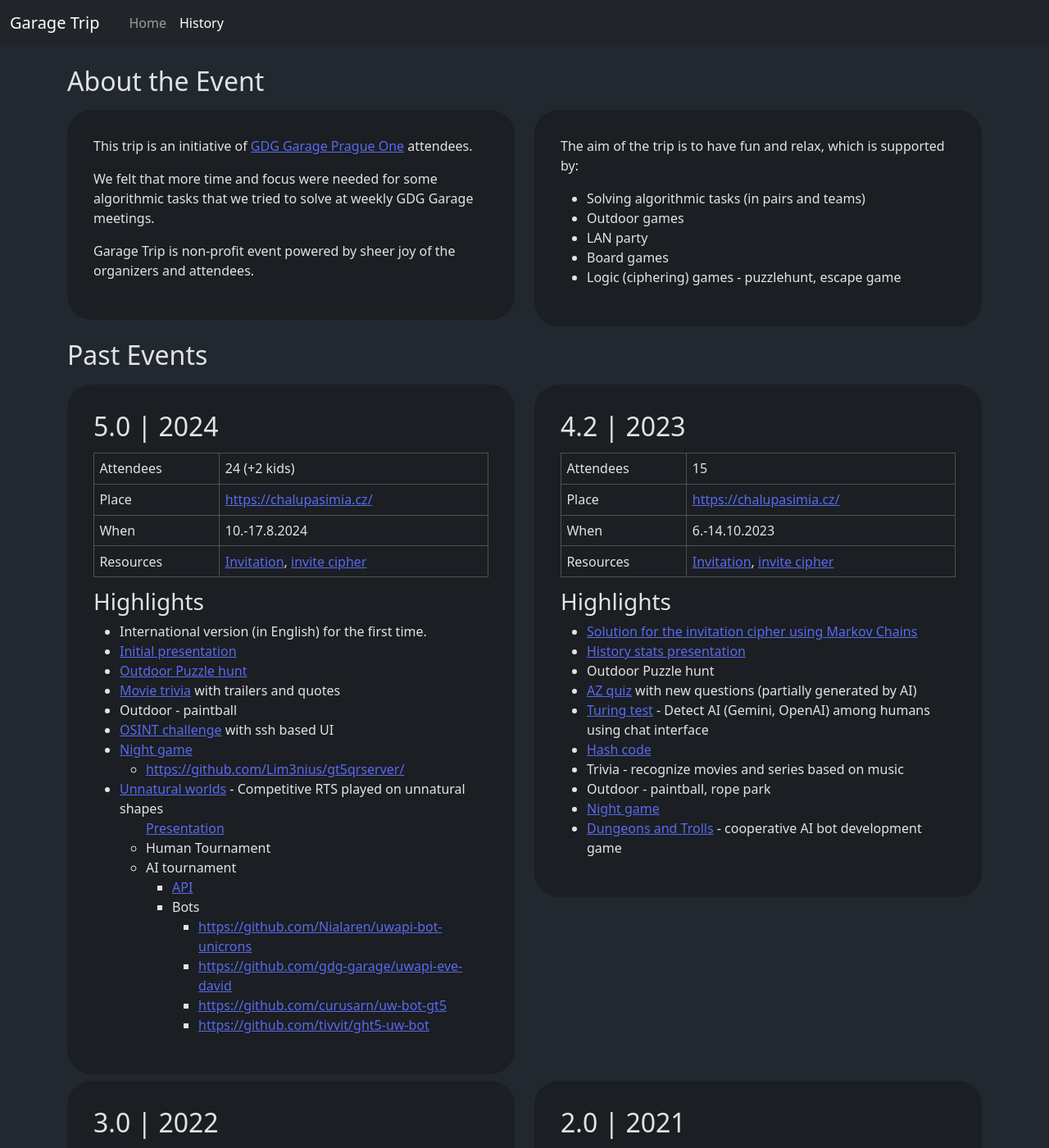
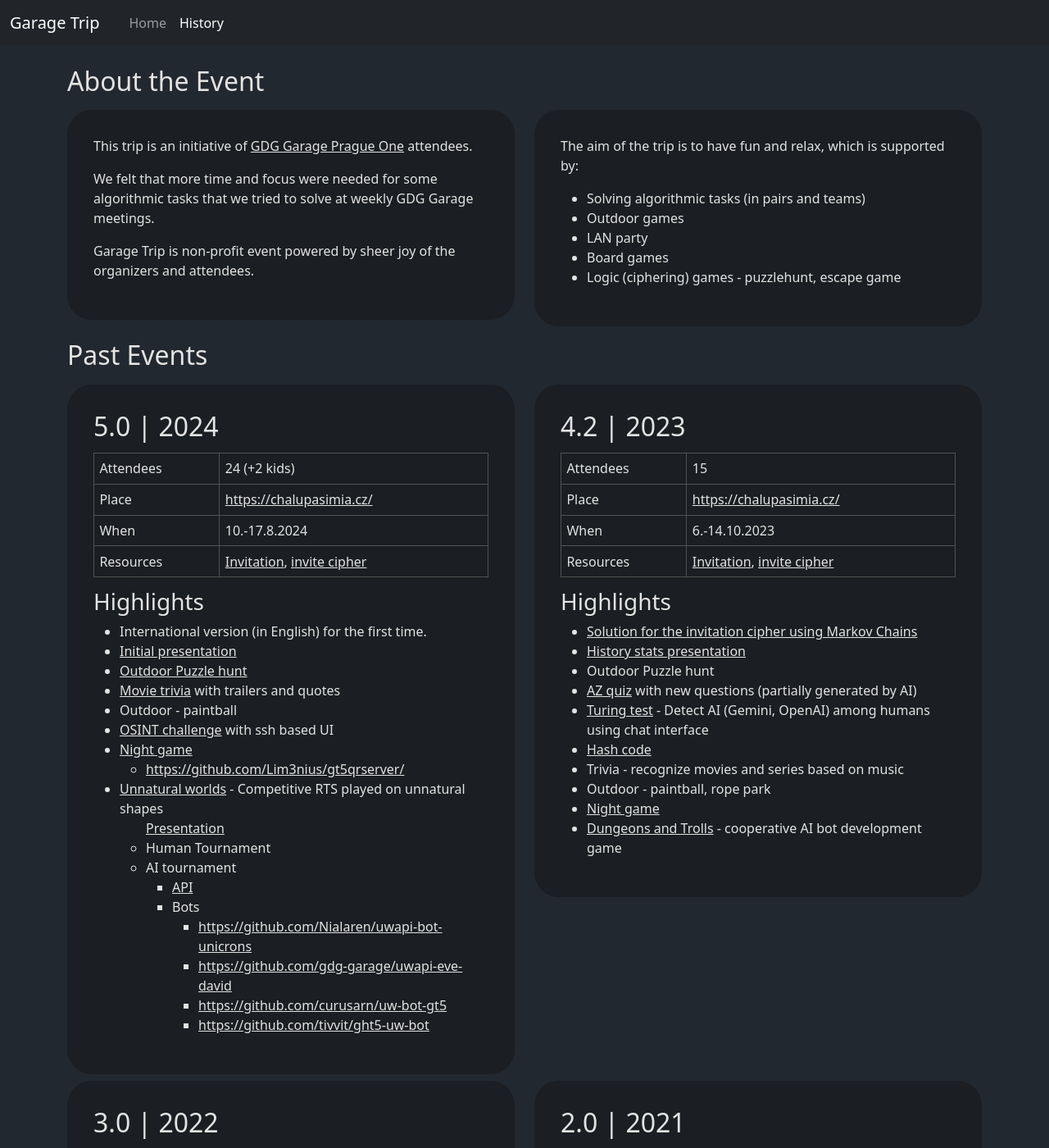
Before and after one commit to tivvit/garage-trip-web, a Jekyll site: the page built from history.html, in a window 1280 px wide and 1400 px high. Shown: the whole window at 82% size. Built offline with Jekyll 4.4.1, drawn with Linux system fonts in a browser that asks for light colours.

Commit message:
design tweaks

```diff
--- a/assets/css/main.scss
+++ b/assets/css/main.scss
@@ -45,18 +45,32 @@
     text-decoration: none;
     margin: 0.2em;
     display: inline-block;
+
+    transition: all 300ms;
 }
 
 .light {
     background-color: $gray;
+
+    &:hover {
+        background-color: darken($gray, 20%);
+    }
 }
 
 .blue {
     background-color: $blue;
+
+    &:hover {
+        background-color: darken($blue, 20%);
+    }
 }
 
 .purple {
     background-color: $purple;
+
+    &:hover {
+        background-color: darken($purple, 20%);
+    }
 }
 
 .footer {
@@ -65,7 +79,11 @@
 }
 
 a {
-    color: $blue;
+    color: $text;
+
+    &:hover {
+        color: darken(white, 20%);
+    }
 }
 
 .accommodation-features {
--- a/index.html
+++ b/index.html
@@ -11,7 +11,7 @@
 </div>
 
 <div class="row">
-    <div class="col-md-6 offset-md-3 text-center">
+    <div class="col-lg-6 offset-lg-3 col-xxl-4 offset-xxl-4 text-center">
         <div class="row">
             <div class="col-lg-6">
                 <a href="https://forms.gle/VVTcqsUrWKvuSpXx6" class="button purple" target="_blank"><i
```
Also changed, not shown: 4 other files.
